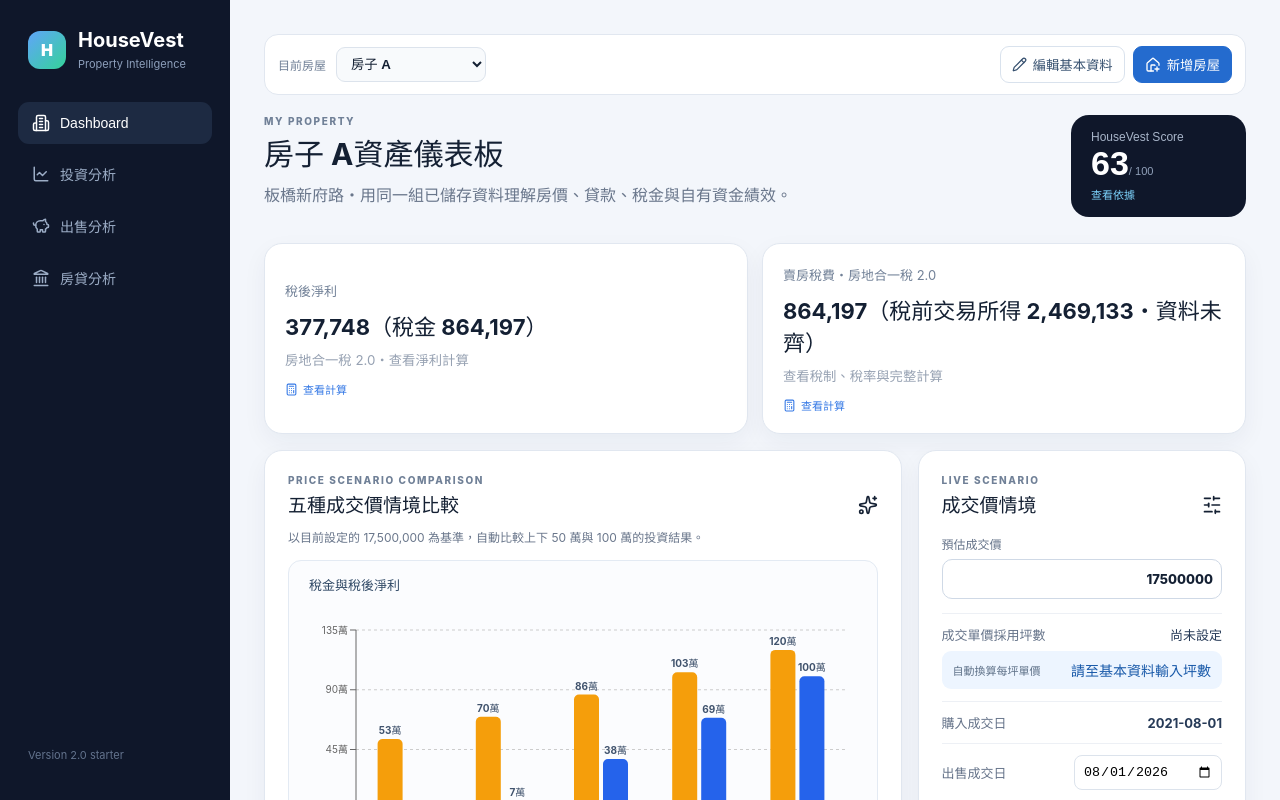
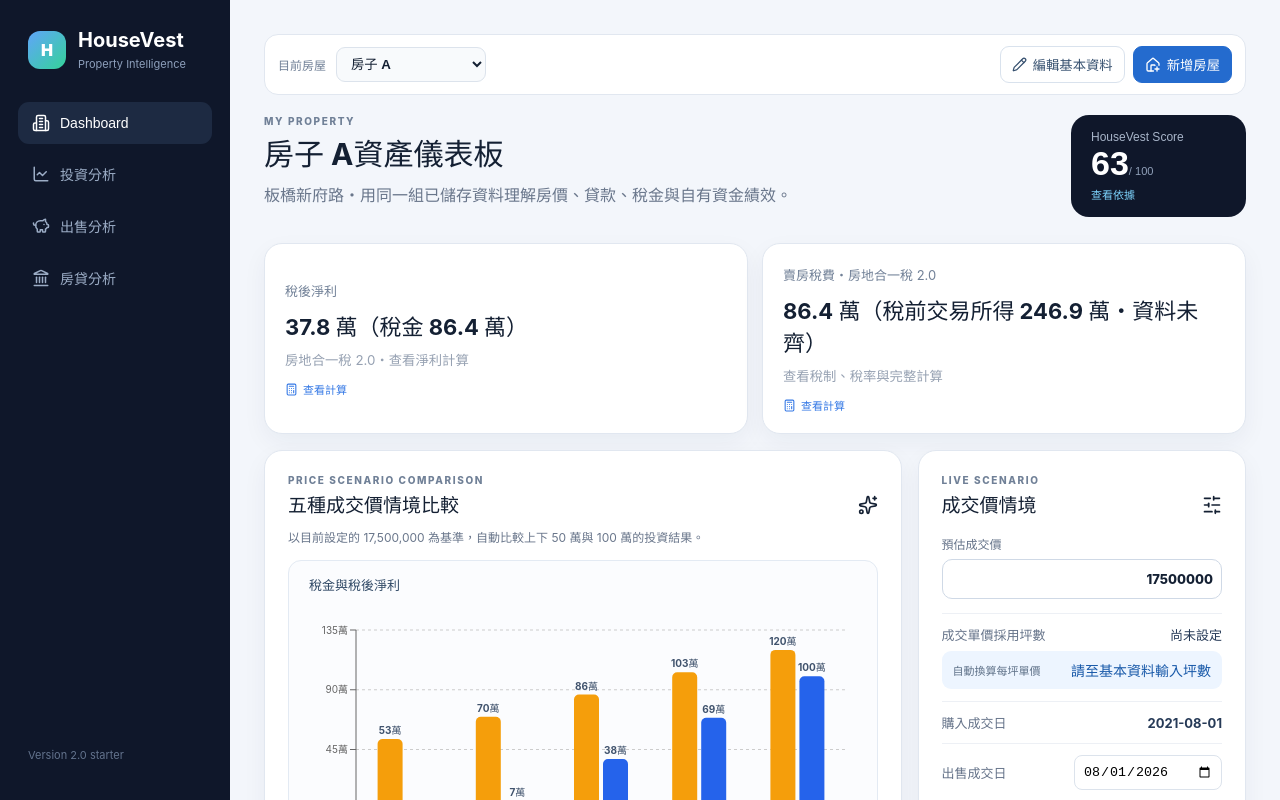
Before and after one commit to joycehakn/HouseVest, a React (Vite) app: page / in a window 1280 px wide. Shown: the top 800 px of the page. Built offline with nearby package versions, Linux system fonts and the light colour scheme.

Commit message:
refactor(dashboard): show tax summaries in ten-thousands

```diff
--- a/src/App.tsx
+++ b/src/App.tsx
@@ -55,6 +55,7 @@
 const money = (n: number) => new Intl.NumberFormat('zh-TW', { maximumFractionDigits: 0 }).format(Math.round(n))
 const pct = (n: number) => `${n.toFixed(1)}%`
 const nt = (n: number) => money(n)
+const wan = (n: number) => `${new Intl.NumberFormat('zh-TW', { minimumFractionDigits: 1, maximumFractionDigits: 1 }).format(n / 10_000)} 萬`
 const dayAfter = (date: string) => {
   const value = new Date(`${date}T00:00:00Z`)
   value.setUTCDate(value.getUTCDate() + 1)
@@ -507,13 +508,13 @@
       <section className="metrics">
         <Card
           label="稅後淨利"
-          value={`${nt(result.profit)}（稅金 ${nt(result.tax)}）`}
+          value={`${wan(result.profit)}（稅金 ${wan(result.tax)}）`}
           note={`${result.taxAnalysis.regimeLabel}・查看淨利計算`}
           onClick={() => setDetail(details.profit)}
         />
         <Card
           label={`賣房稅費・${result.taxAnalysis.regimeLabel}`}
-          value={`${nt(result.tax)}（稅前交易所得 ${nt(result.taxAnalysis.transactionIncome)}${result.taxAnalysis.complete ? '' : '・資料未齊'}）`}
+          value={`${wan(result.tax)}（稅前交易所得 ${wan(result.taxAnalysis.transactionIncome)}${result.taxAnalysis.complete ? '' : '・資料未齊'}）`}
           note="查看稅制、稅率與完整計算"
           onClick={() => setDetail(details.transactionTax)}
         />
```
